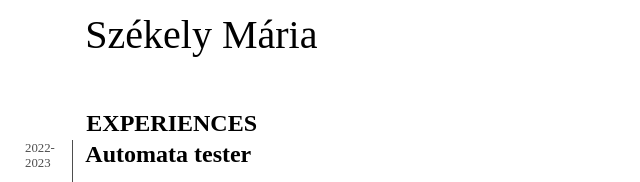
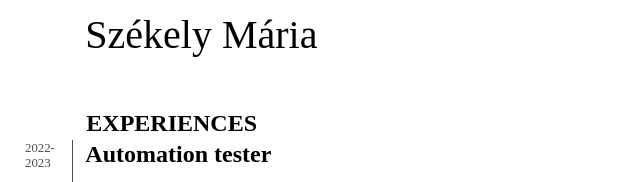
Before and after one commit to Meripop/CV, a plain HTML site: page index.html in a window 1280 px wide. Shown: the top 182 px of the page, 0-640 px from the left. Drawn offline with Linux system fonts and the light colour scheme.

Commit message:
Update index.html

```diff
--- a/index.html
+++ b/index.html
@@ -26,7 +26,7 @@
 
       <tr>
         <td class="rightLine grayText" rowspan="2">2022-<br>2023</td>
-        <td class="title bigTxt">Automata tester</td>
+        <td class="title bigTxt">Automation tester</td>
         <td class="grayText">Budapest</td>
         <td class="rightside" rowspan="20" style="width:260px">
           <div class="spImg">
```
